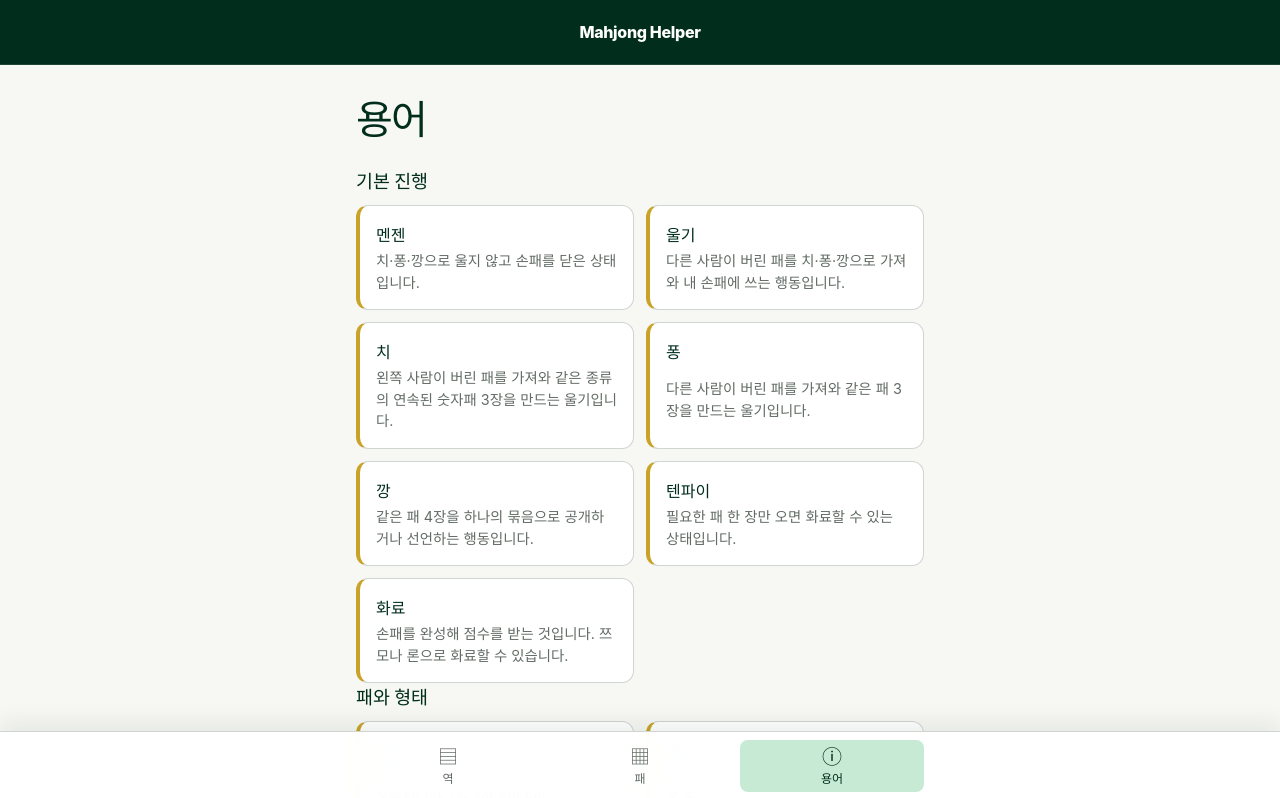
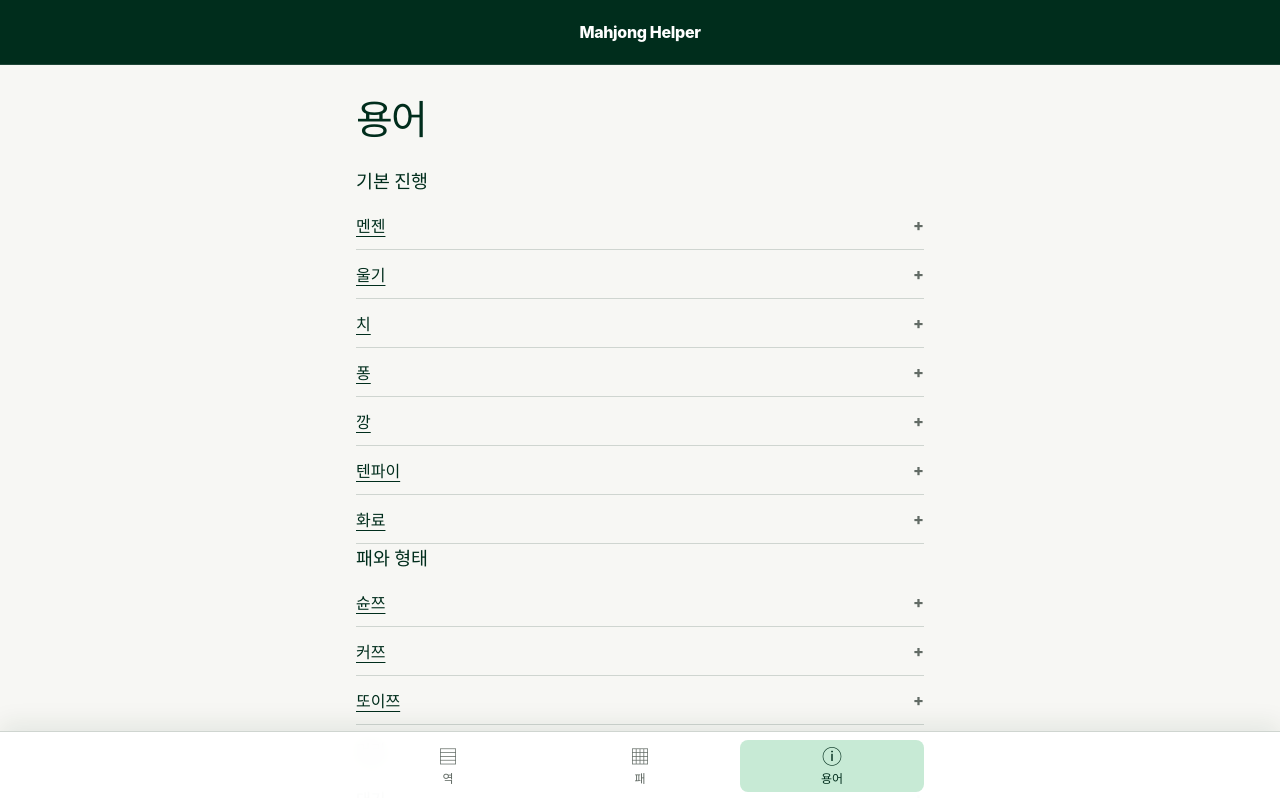
Before and after one commit to sascill/mahjong-helper, a React (Vite) app: page /terms in a window 1280 px wide. Shown: the top 798 px of the page. Built offline with nearby package versions, Linux system fonts and the light colour scheme.

Commit message:
style: 용어 페이지 아코디언 목록 적용

```diff
--- a/src/features/term-reference/TermReference.module.css
+++ b/src/features/term-reference/TermReference.module.css
@@ -18,12 +18,12 @@
 
 .groups {
   display: grid;
-  gap: var(--space-7);
+  gap: var(--space-8);
 }
 
 .group {
   display: grid;
-  gap: var(--space-3);
+  gap: var(--space-2);
 }
 
 .group h2 {
@@ -34,27 +34,55 @@
 
 .termList {
   display: grid;
-  gap: var(--space-3);
+  margin: 0;
+  padding: 0;
+  list-style: none;
 }
 
-.termCard {
+.termItem {
   display: grid;
-  gap: var(--space-1);
-  padding: var(--space-4);
-  border: 1px solid var(--color-border);
-  border-left: 4px solid var(--color-gold);
-  border-radius: var(--radius-card);
-  background: var(--color-surface);
+  border-bottom: 1px solid var(--color-border);
 }
 
-.termCard h3 {
-  margin: 0;
+.termButton {
+  display: flex;
+  width: 100%;
+  align-items: center;
+  justify-content: space-between;
+  gap: var(--space-3);
+  padding: var(--space-3) 0;
+  border: 0;
+  background: transparent;
   color: var(--color-primary-strong);
   font-size: 1rem;
+  font: inherit;
+  font-weight: 800;
+  text-align: left;
+  cursor: pointer;
 }
 
-.termCard p {
+.termButton:focus-visible {
+  border-radius: var(--radius-control);
+  outline: 3px solid var(--color-primary-soft);
+  outline-offset: 2px;
+}
+
+.termLabel {
+  text-decoration: underline;
+  text-decoration-thickness: 1px;
+  text-underline-offset: 4px;
+}
+
+.termState {
+  flex: 0 0 auto;
+  color: var(--color-text-muted);
+  font-size: 1rem;
+  line-height: 1;
+}
+
+.termDescription {
   margin: 0;
+  padding: 0 0 var(--space-4);
   color: var(--color-text-muted);
   font-size: 0.9rem;
   line-height: 1.5;
@@ -65,7 +93,7 @@
     padding-top: var(--space-8);
   }
 
-  .termList {
-    grid-template-columns: repeat(2, minmax(0, 1fr));
+  .groups {
+    gap: var(--space-9);
   }
 }
--- a/src/features/term-reference/TermReference.tsx
+++ b/src/features/term-reference/TermReference.tsx
@@ -1,3 +1,4 @@
+import { useState } from 'react'
 import {
   getGlossaryTerm,
   type GlossaryTermId,
@@ -25,6 +26,8 @@ const TERM_GROUPS: readonly TermGroup[] = [
 ]
 
 export function TermReference() {
+  const [openTermId, setOpenTermId] = useState<GlossaryTermId | null>(null)
+
   return (
     <main className={styles.reference}>
       <header className={styles.header}>
@@ -40,18 +43,35 @@ export function TermReference() {
           >
             <h2>{group.title}</h2>
 
-            <div className={styles.termList}>
+            <ul className={styles.termList}>
               {group.termIds.map((termId) => {
                 const term = getGlossaryTerm(termId)
+                const isOpen = openTermId === term.id
+                const descriptionId = `term-description-${term.id}`
 
                 return (
-                  <article className={styles.termCard} key={term.id}>
-                    <h3>{term.label}</h3>
-                    <p>{term.description}</p>
-                  </article>
+                  <li className={styles.termItem} key={term.id}>
+                    <button
+                      className={styles.termButton}
+                      type="button"
+                      aria-expanded={isOpen}
+                      aria-controls={isOpen ? descriptionId : undefined}
+                      onClick={() => setOpenTermId(isOpen ? null : term.id)}
+                    >
+                      <span className={styles.termLabel}>{term.label}</span>
+                      <span className={styles.termState} aria-hidden="true">
+                        {isOpen ? '−' : '+'}
+                      </span>
+                    </button>
+                    {isOpen && (
+                      <p className={styles.termDescription} id={descriptionId}>
+                        {term.description}
+                      </p>
+                    )}
+                  </li>
                 )
               })}
-            </div>
+            </ul>
           </section>
         ))}
       </div>
```
Also changed, not shown: src/features/term-reference/Spec.md (+4 -2 lines), 1 other file (tests, documents, lock files or other folders).
